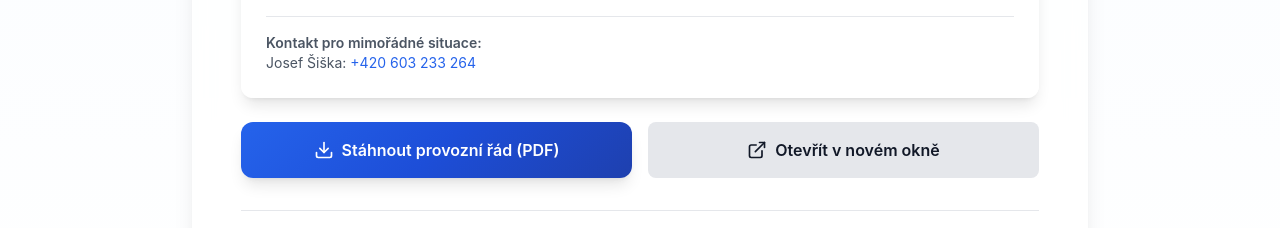
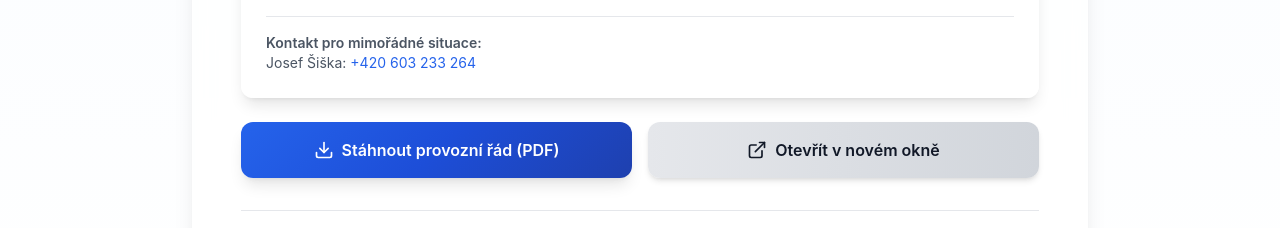
Before and after one commit to PetMatejda/Areal_Zastavka, a Next.js app: page /provozni-rad in a window 1280 px wide. Shown: the part 1046-1274 px from the top of the page. Built offline with nearby package versions, Linux system fonts and the light colour scheme.

Commit message:
DokonÄŤenĂ­ modernizace vĹˇech tlaÄŤĂ­tek v provoznĂ­m Ĺ™Ăˇdu

```diff
--- a/components/OperationalRules.tsx
+++ b/components/OperationalRules.tsx
@@ -134,7 +134,7 @@ export default function OperationalRules() {
                   rel="noopener noreferrer"
                   whileHover={{ scale: 1.05 }}
                   whileTap={{ scale: 0.95 }}
-                  className="flex-1 bg-gray-200 text-gray-900 px-6 py-4 rounded-lg font-semibold hover:bg-gray-300 transition-colors inline-flex items-center justify-center gap-2"
+                  className="flex-1 bg-gradient-to-r from-gray-200 to-gray-300 text-gray-900 px-6 py-4 rounded-xl font-semibold hover:shadow-lg transition-all shadow-md inline-flex items-center justify-center gap-2"
                 >
                   <ExternalLink size={20} />
                   Otevřít v novém okně
```
